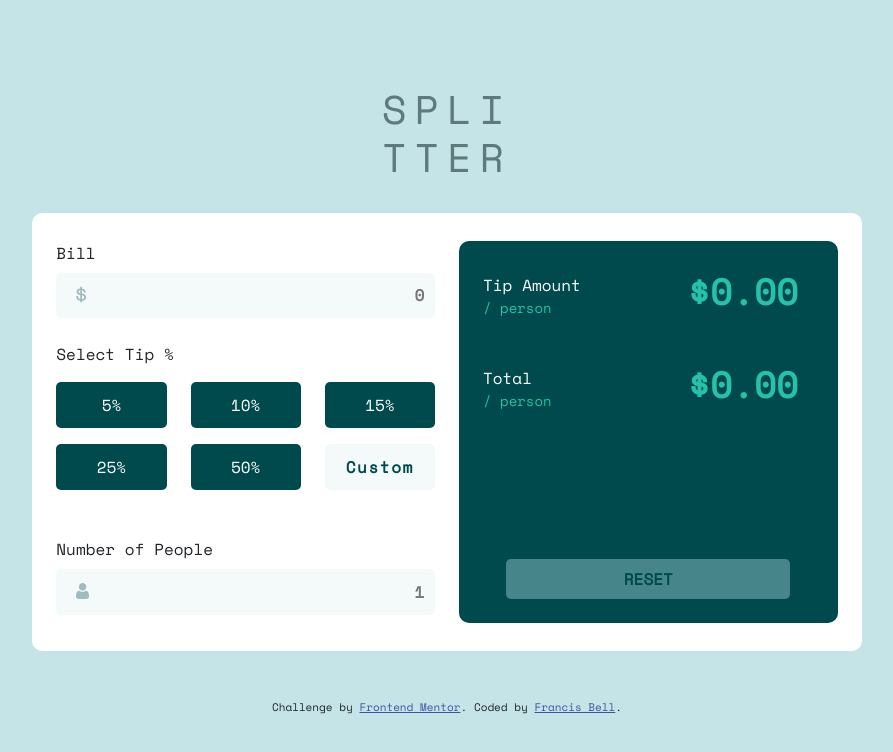
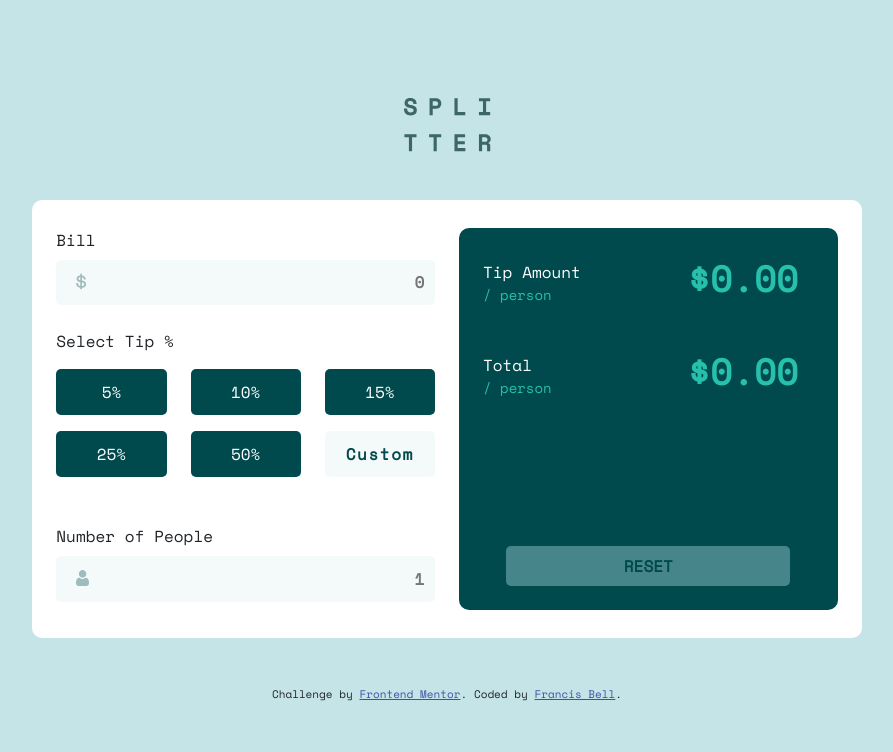
Before and after one commit to fbell884/tip-calculator, a plain HTML site: page index.html in a window 1280 px wide. Shown: the whole page, without its empty margins (193-1086 px from the left). Drawn offline with nearby package versions, Linux system fonts and the light colour scheme.

Commit message:
update logo and ARIA standards

```diff
--- a/index.html
+++ b/index.html
@@ -14,11 +14,11 @@
   <link rel="stylesheet" href="calc-styles.css">
 </head>
 <body>
-
+<main role="main">
   <div class="container-fluid">
-    <div class="row justify-content-center mb-4">
+    <div class="row justify-content-center mt-5 mt-md-0 mb-5">
       <div class="col-4 text-center">
-        <h1 class="splitter">SPLI<br>TTER</h1>
+        <img src="./images/logo.svg">
       </div>
     </div>
     <div class="row justify-content-center">
@@ -32,7 +32,6 @@
                     <label class="mb-2" for="bill-amount">Bill</label><br>
                     <input class="w-100 text-end calc-inputs" type="text" id="bill-amount" name="bill-amount" placeholder="0">
                     <span class="input-logo"><img src="./images/icon-dollar.svg" alt="dollar sign icon."></span>
-
                   </div>
                   <div class="tip-buttons mb-5">
                     <p class="mb-0">Select Tip %</p>
@@ -108,11 +107,14 @@
       </div>
     </div>
   </div>
-
+</main>
+<footer role="contentinfo">
   <div class="attribution mt-5">
     Challenge by <a href="https://www.frontendmentor.io?ref=challenge" target="_blank">Frontend Mentor</a>.
     Coded by <a href="#">Francis Bell</a>.
   </div>
+</footer>
+
 
   <script src="functionality.js"></script>
   <script src="https://cdn.jsdelivr.net/npm/bootstrap@5.0.2/dist/js/bootstrap.bundle.min.js" integrity="sha384-MrcW6ZMFYlzcLA8Nl+NtUVF0sA7MsXsP1UyJoMp4YLEuNSfAP+JcXn/tWtIaxVXM" crossorigin="anonymous"></script>
```
